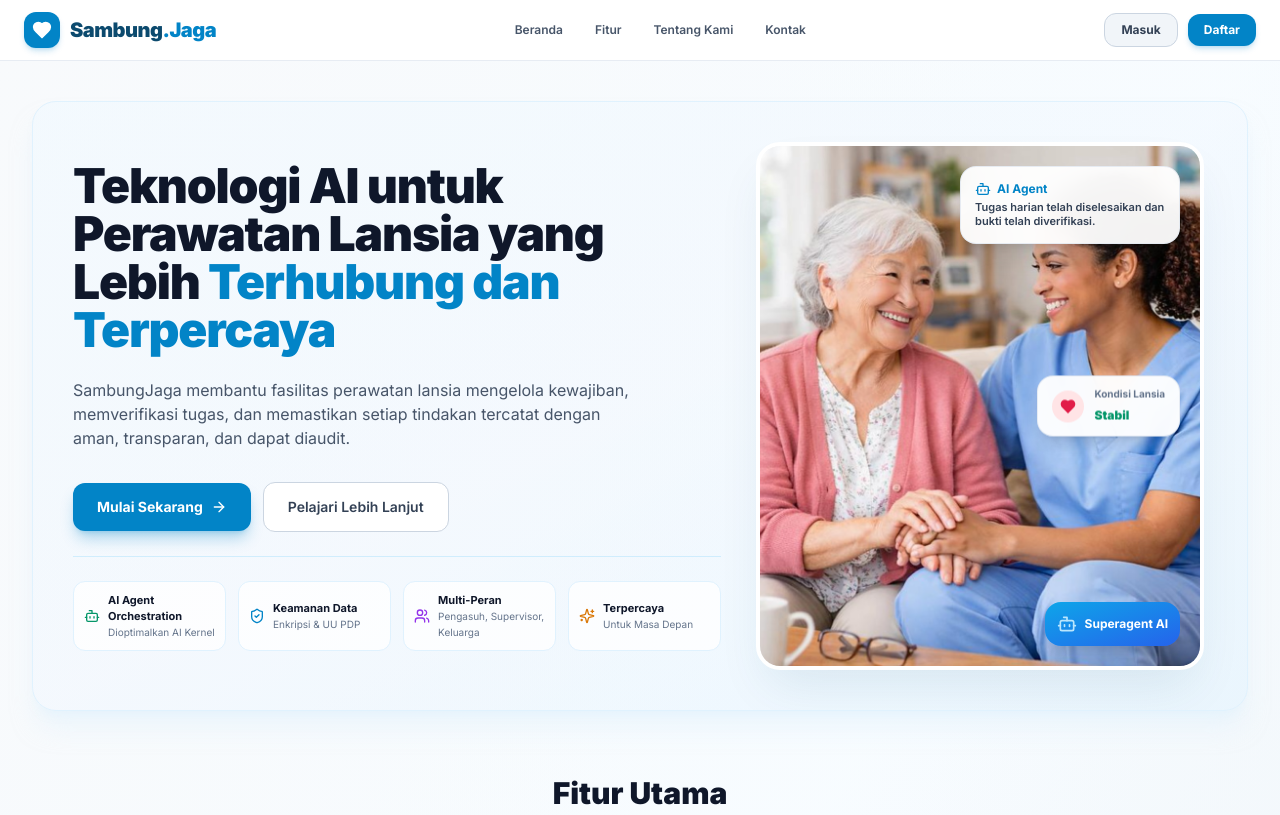
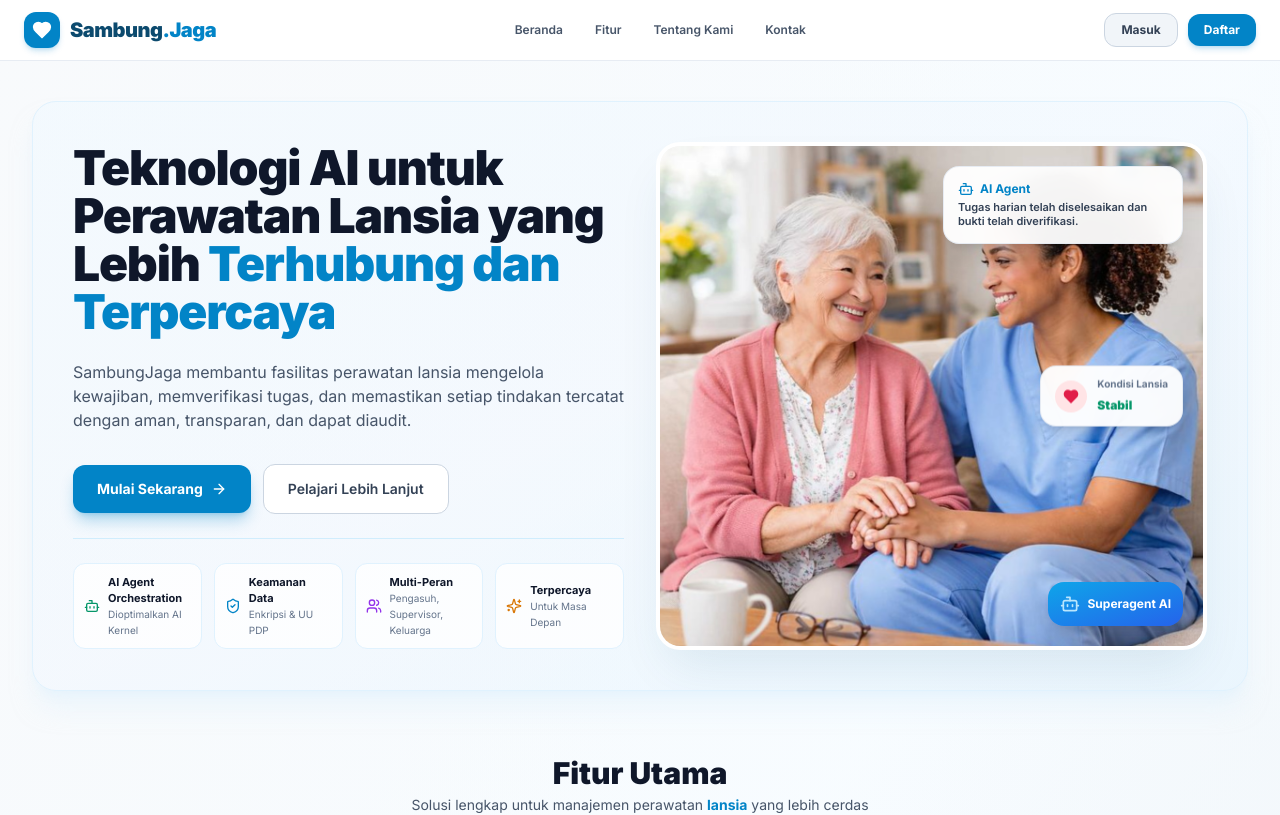
Before and after one commit to s1informatika11s25007-maker/SambungJaga, a React (Vite) app: page / in a window 1280 px wide. Shown: the top 815 px of the page. Built offline with nearby package versions, Linux system fonts and the light colour scheme.

Commit message:
style: widen Orangtua.jpeg hero photo container to max-w-xl and 6-col grid split

```diff
--- a/src/pages/LandingPage.jsx
+++ b/src/pages/LandingPage.jsx
@@ -109,8 +109,8 @@ export default function LandingPage({ onGoToLogin, onGoToRegister, onDirectDemoL
       <section className="relative overflow-hidden rounded-3xl bg-gradient-to-br from-sky-50/60 via-blue-50/40 to-sky-100/50 p-6 sm:p-10 border border-sky-100 shadow-xl shadow-sky-100/50">
         <div className="grid grid-cols-1 lg:grid-cols-12 gap-8 items-center">
 
-          {/* Left Hero Text Column (7 Cols) */}
-          <div className="lg:col-span-7 space-y-6 text-left">
+          {/* Left Hero Text Column (6 Cols) */}
+          <div className="lg:col-span-6 space-y-6 text-left">
             <h1 className="text-3xl sm:text-5xl font-black text-slate-900 leading-tight tracking-tight">
               Teknologi AI untuk Perawatan Lansia yang Lebih <span className="text-sky-600">Terhubung dan Terpercaya</span>
             </h1>
@@ -173,18 +173,18 @@ export default function LandingPage({ onGoToLogin, onGoToRegister, onDirectDemoL
             </div>
           </div>
 
-          {/* Right Hero Column: Orangtua.jpeg Elongated Portrait Photo (5 Cols) */}
-          <div className="lg:col-span-5 relative flex justify-center">
-            <div className="relative rounded-3xl overflow-hidden border-4 border-white shadow-2xl shadow-sky-900/10 bg-white max-w-md w-full">
+          {/* Right Hero Column: Orangtua.jpeg WIDER Photo Container (6 Cols) */}
+          <div className="lg:col-span-6 relative flex justify-center w-full">
+            <div className="relative rounded-3xl overflow-hidden border-4 border-white shadow-2xl shadow-sky-900/10 bg-white max-w-xl w-full">
               <img
                 src="/Orangtua.jpeg"
                 onError={(e) => { e.target.src = '/elderly-care.svg'; }}
                 alt="Perawatan Lansia SambungJaga AI"
-                className="w-full h-[450px] sm:h-[500px] lg:h-[520px] object-cover rounded-2xl shadow-inner aspect-[3/4]"
+                className="w-full h-[420px] sm:h-[480px] lg:h-[500px] object-cover rounded-2xl shadow-inner"
               />
 
               {/* Floating Overlay Badge 1: Top Right AI Chat Bubble */}
-              <div className="absolute top-5 right-5 bg-white/95 backdrop-blur-md p-3.5 rounded-2xl shadow-xl border border-slate-200/80 max-w-[220px] text-left">
+              <div className="absolute top-5 right-5 bg-white/95 backdrop-blur-md p-3.5 rounded-2xl shadow-xl border border-slate-200/80 max-w-[240px] text-left">
                 <div className="flex items-center space-x-1.5 text-xs font-bold text-sky-600 mb-1">
                   <Bot className="w-4 h-4" />
                   <span>AI Agent</span>
```
